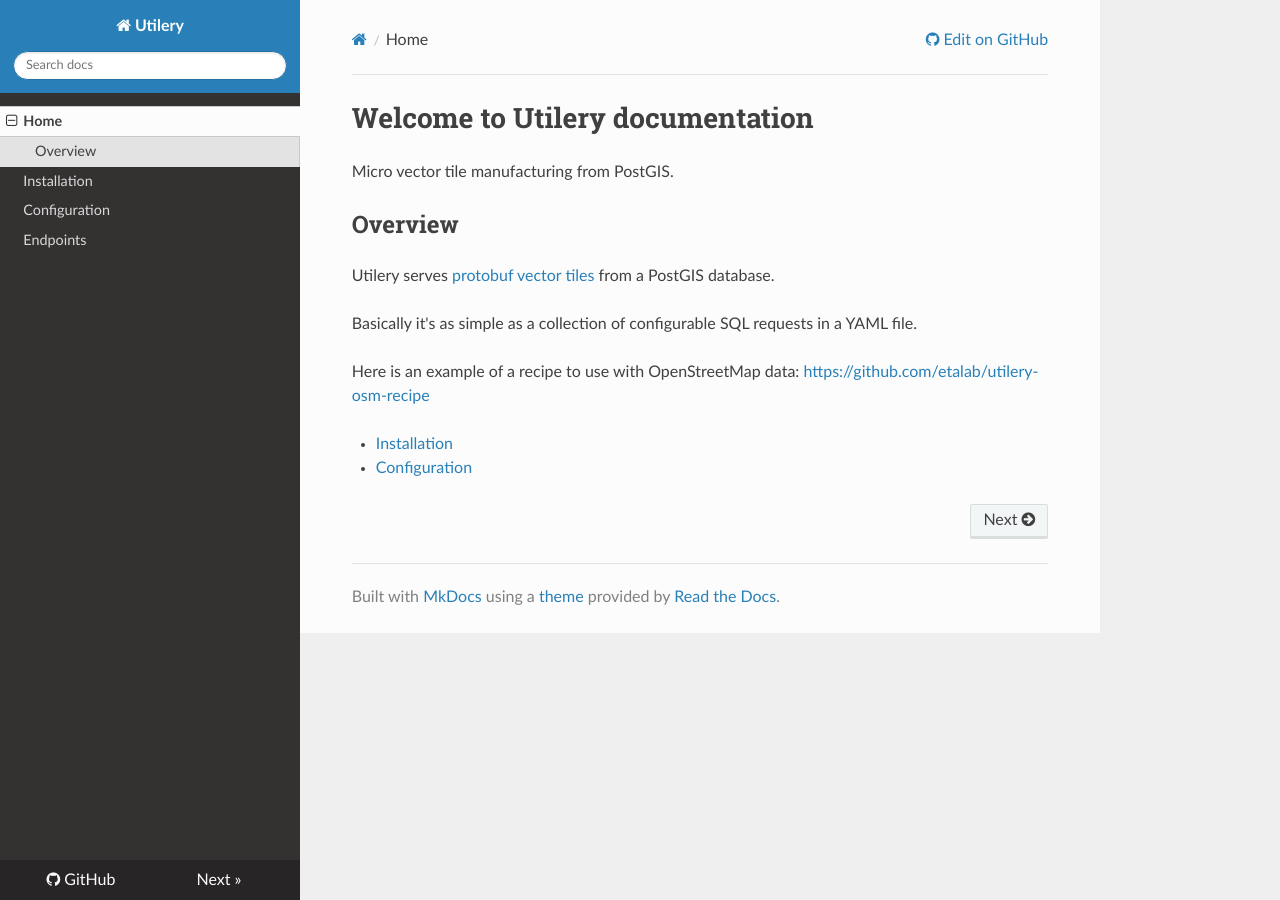
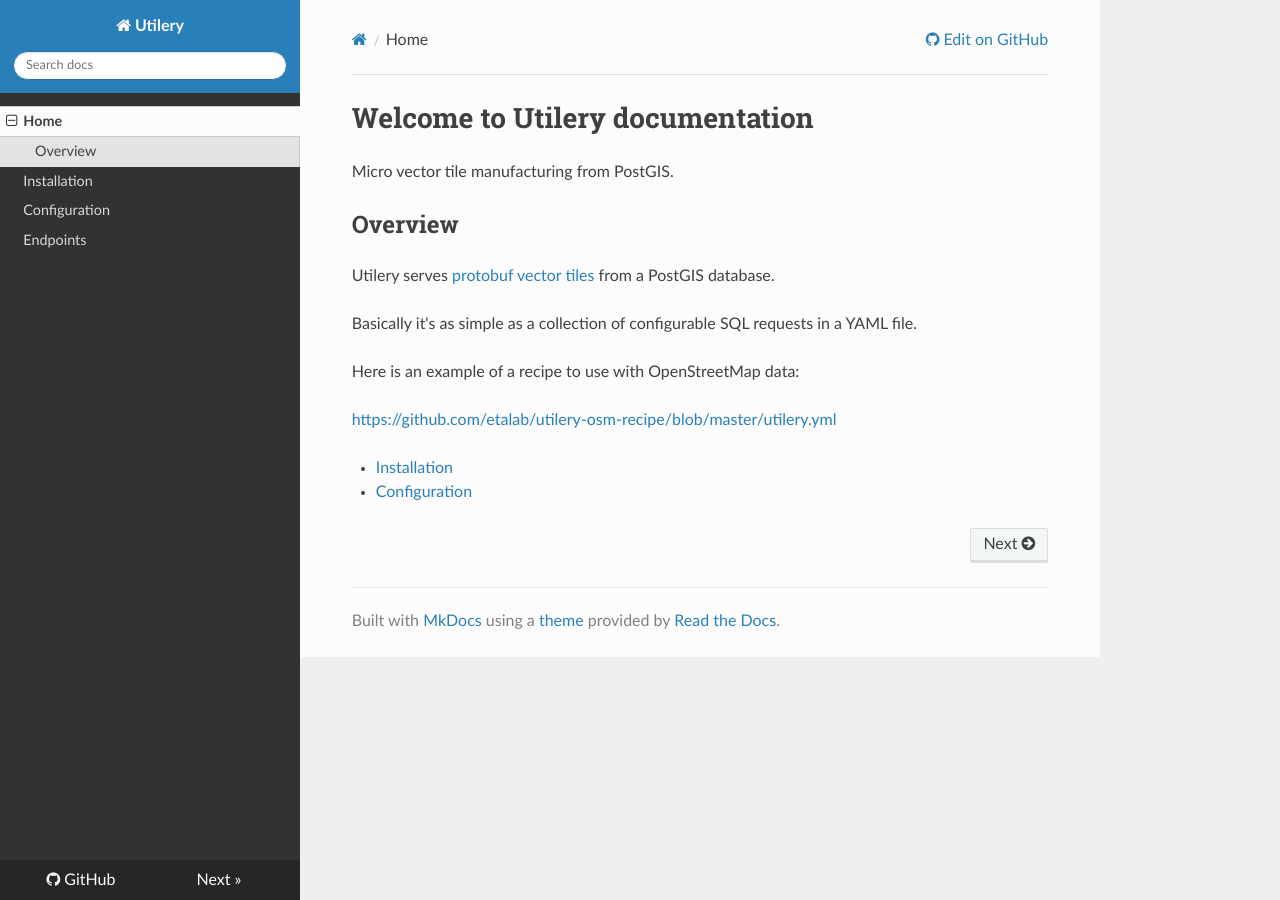
Before and after one commit to tilery/utilery, an MkDocs documentation site: the page built from docs/index.md, in a window 1280 px wide. Built offline with MkDocs 1.6.1, drawn with Linux system fonts in a browser that asks for light colours; nearby versions of some CDN libraries; old or Windows-style settings are respelled for this version of MkDocs; part of the change alters nothing that is shown.

```diff
--- a/docs/index.md
+++ b/docs/index.md
@@ -8,7 +8,9 @@ Utilery serves [protobuf vector tiles](https://github.com/mapbox/mapnik-vector-t
 
 Basically it's as simple as a collection of configurable SQL requests in a YAML file.
 
-Here is an example of a recipe to use with OpenStreetMap data: [https://github.com/etalab/utilery-osm-recipe](https://github.com/etalab/utilery-osm-recipe)
+Here is an example of a recipe to use with OpenStreetMap data:
+
+[https://github.com/etalab/utilery-osm-recipe/blob/master/utilery.yml](https://github.com/etalab/utilery-osm-recipe/blob/master/utilery.yml)
 
 - [Installation](install.md)
 - [Configuration](config.md)
```
